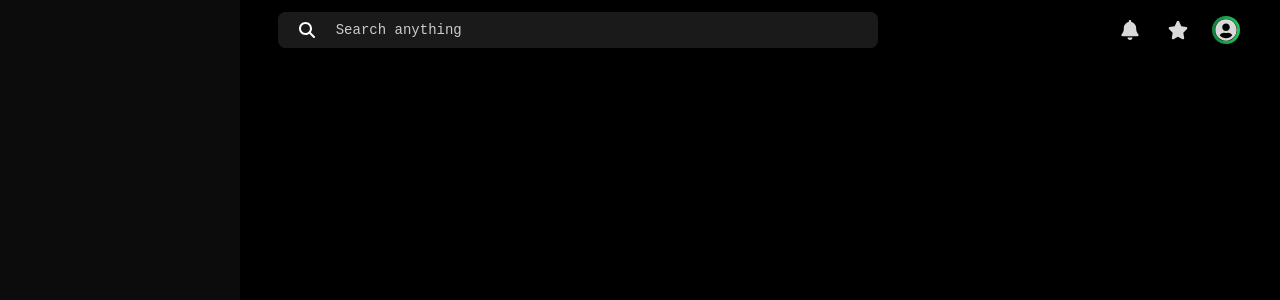
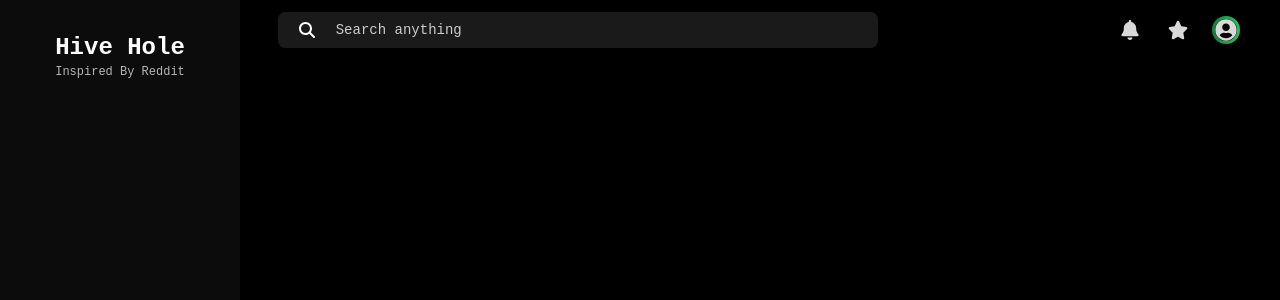
Before and after one commit to Maghish/HiveHole, a Next.js app in the folder client/: page / in a window 1280 px wide. Shown: the top 300 px of the page. Built offline with nearby package versions, Linux system fonts and the light colour scheme; no server answers.

Commit message:
Title for the sidebar

```diff
--- a/client/src/app/components/Sidebar.tsx
+++ b/client/src/app/components/Sidebar.tsx
@@ -1,6 +1,15 @@
 function Sidebar() {
   return (
-    <div className="fixed top-0 left-0 h-full bg-[#0c0c0c] w-60 z-30"></div>
+    <div className="fixed top-0 left-0 h-full bg-[#0c0c0c] w-60 z-30 pt-8 px-4">
+      <div className="flex-col justify-center items-center">
+        <h2 className="w-full text-center text-2xl font-jetbrains-mono-bold text-white">
+          Hive Hole
+        </h2>
+        <p className="w-full text-center text-white text-opacity-70 font-jetbrains-mono-regular text-xs">
+          Inspired By Reddit
+        </p>
+      </div>
+    </div>
   );
 }
 
```
